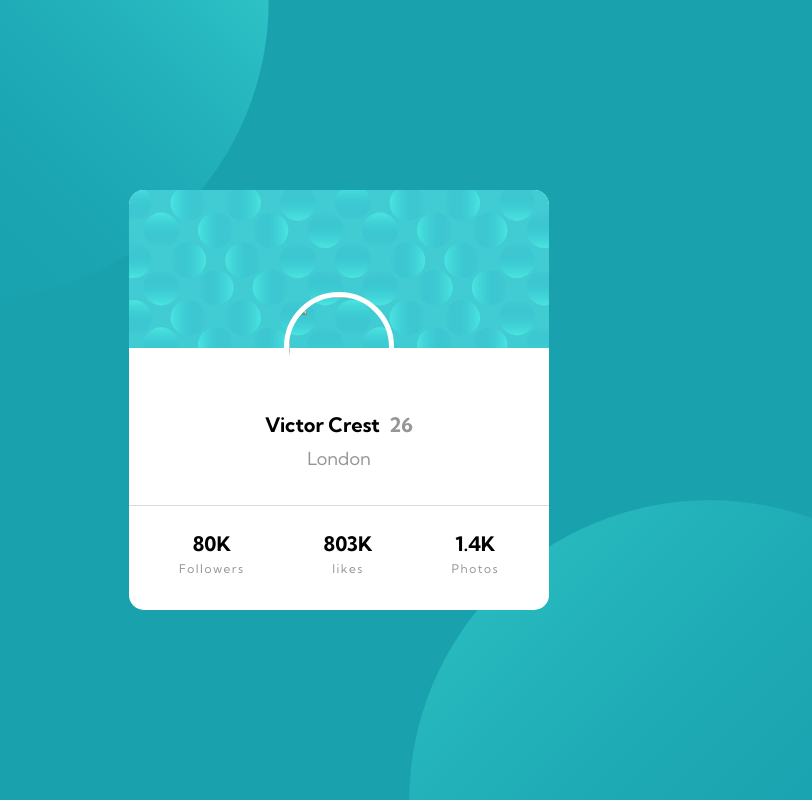
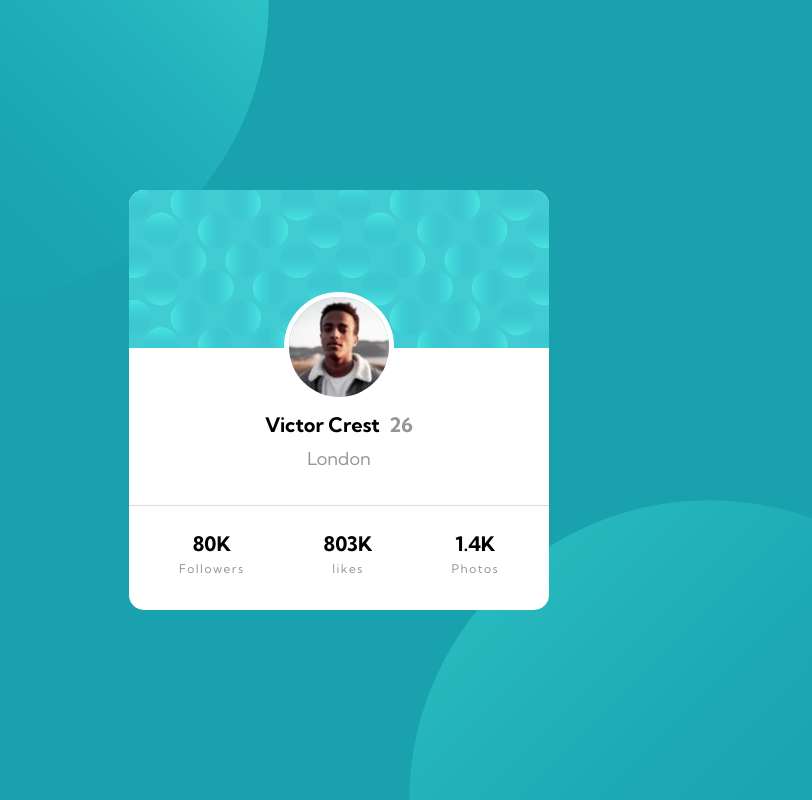
Before and after one commit to web-ghoul/Profile-card-component-challenge-hub, a plain HTML site: page index.html in a window 1280 px wide. Shown: the whole page, without its empty margins (301-1113 px from the left). Drawn offline with Linux system fonts and the light colour scheme; files whose address does not match are found by name.

Commit message:
Add files via upload

```diff
--- a/index.html
+++ b/index.html
@@ -20,7 +20,7 @@
         <div class="container">
             <div class="box">
                 <div class="head">
-                    <img src="../profile-card-component-main/images/image-victor.jpg" alt="">
+                    <img src="./images/image-victor.jpg" alt="">
                     <div class="content"> Victor Crest <span> 26</span> </div>
                     <div>London</div>
                 </div>
```
